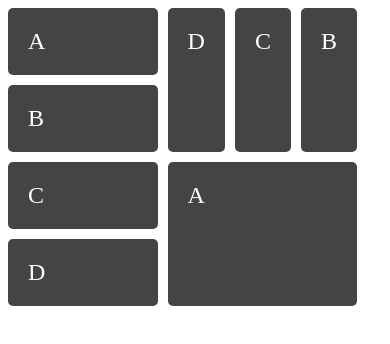
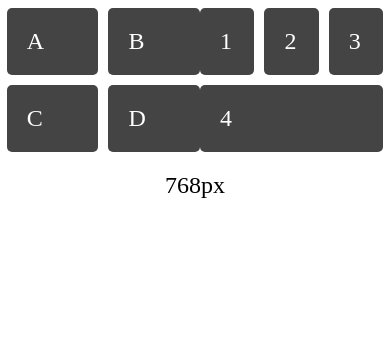
Before and after one commit to gekston/grid, a plain HTML site: page index.html in a window 390 px wide. Drawn offline with Linux system fonts and the light colour scheme.

Commit message:
remove all too master

```diff
--- a/index.html
+++ b/index.html
@@ -3,21 +3,23 @@
   <meta charset="UTF-8">
   <title>Grid + Flex</title>
   <link rel="stylesheet" type="text/css" media="all" href="/style/style.css" />
+  <script type="text/javascript" charset="utf-8" async="" src="./app/style.js"></script>
 </head>
 <body>
   <div class="container">
     <div class="wrapper">
-      <div class="box">a</div>
-      <div class="box">b</div>
-      <div class="box">c</div>
-      <div class="box">d</div>
+      <div class="box a">a</div>
+      <div class="box b">b</div>
+      <div class="box c">c</div>
+      <div class="box d">d</div>
     </div>
     <div class="wrapper">
-      <div class="box">d</div>
-      <div class="box">c</div>
-      <div class="box">b</div>
-      <div class="box" style="grid-column-start:1; grid-column-end:4;">a</div>
+      <div class="box">1</div>
+      <div class="box">2</div>
+      <div class="box">3</div>
+      <div class="box" style="grid-column-start:1; grid-column-end:4;">4</div>
     </div>
   </div>
+  <div class="resolution"></div>
 </body>
 </html>
--- /dev/null
+++ b/style/main.css
@@ -0,0 +1,28 @@
+
+.container {
+  display: grid;
+  grid-row-gap: 5px;
+  grid-column-gap: 10px;
+  grid-template-columns: 40% 40%;
+  justify-content: center;
+}
+.wrapper {
+  display: grid;
+  grid-gap: 10px;
+}
+.resolution {
+  font-size: 150%;
+  padding: 20px 0;
+}
+.resolution:after {
+  display: block;
+  text-align: center;
+}
+.box {
+  background-color: #444;
+  color: var(--white);
+  border-radius: 5px;
+  padding: 20px;
+  font-size: 150%;
+  text-transform: uppercase;
+}
--- /dev/null
+++ b/style/media.css
@@ -0,0 +1,39 @@
+@media only screen and (max-width: 1280px) {
+  .container {}
+  .resolution:after {
+    content: '1280px';
+  }
+}
+@media only screen and (max-width: 768px) {
+  .container {
+    grid-template-columns: 49% 49%;
+  }
+  .container .wrapper:first-child {
+    grid-template-columns: 50% 50%;
+  }
+  .container:last-child {}
+  .resolution:after {
+    content: '768px';
+  }
+}
+@media only screen and (max-width: 360px) {
+  .container {
+    grid-template-columns: 100%;
+  }
+  .resolution:after {
+    content: '360px';
+  }
+}
+@media only screen and (max-width: 320px) {
+  .container {}
+  .container .wrapper:first-child {
+    grid-template-columns: 49% 49%;
+  }
+  .wrapper {
+    grid-row-gap: 10px;
+    grid-column-gap: 5px;
+  }
+  .resolution:after {
+    content: '320px';
+  }
+}
--- a/style/style.css
+++ b/style/style.css
@@ -1,17 +1,3 @@
-.container {
-  display: grid;
-  grid-gap: 10px;
-  grid-template-columns: 40% 40%;
-}
-.wrapper {
-  display: grid;
-  grid-gap: 10px;
-}
-.box {
-  background-color: #444;
-  color: #fff;
-  border-radius: 5px;
-  padding: 20px;
-  font-size: 150%;
-  text-transform: uppercase;
-}
+@import './var.css';
+@import './main.css';
+@import './media.css';
--- /dev/null
+++ b/style/var.css
@@ -0,0 +1,3 @@
+:root {
+  --white: #FFFFFF;
+}
```
Also changed, not shown: app/style.js (added).
